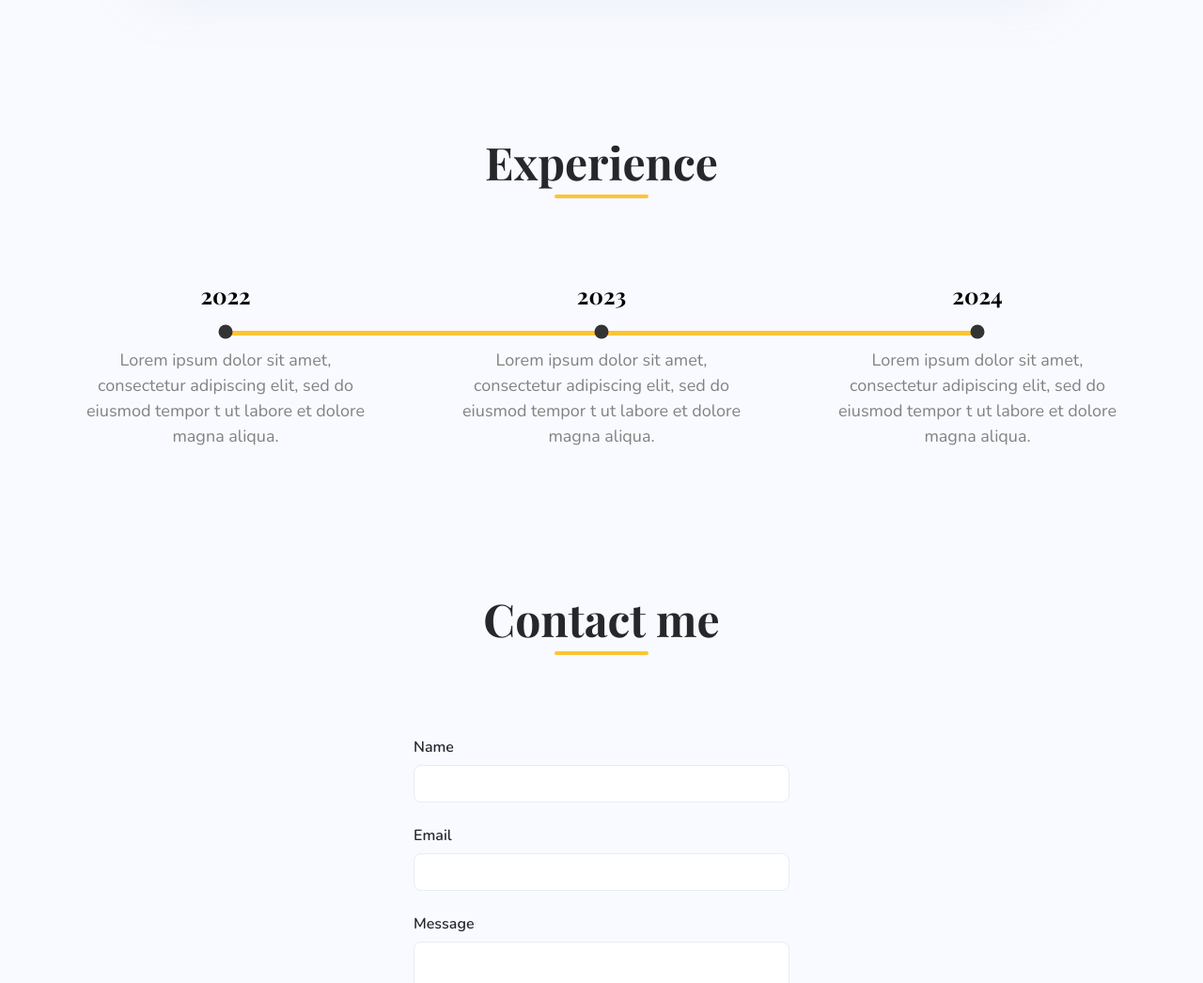
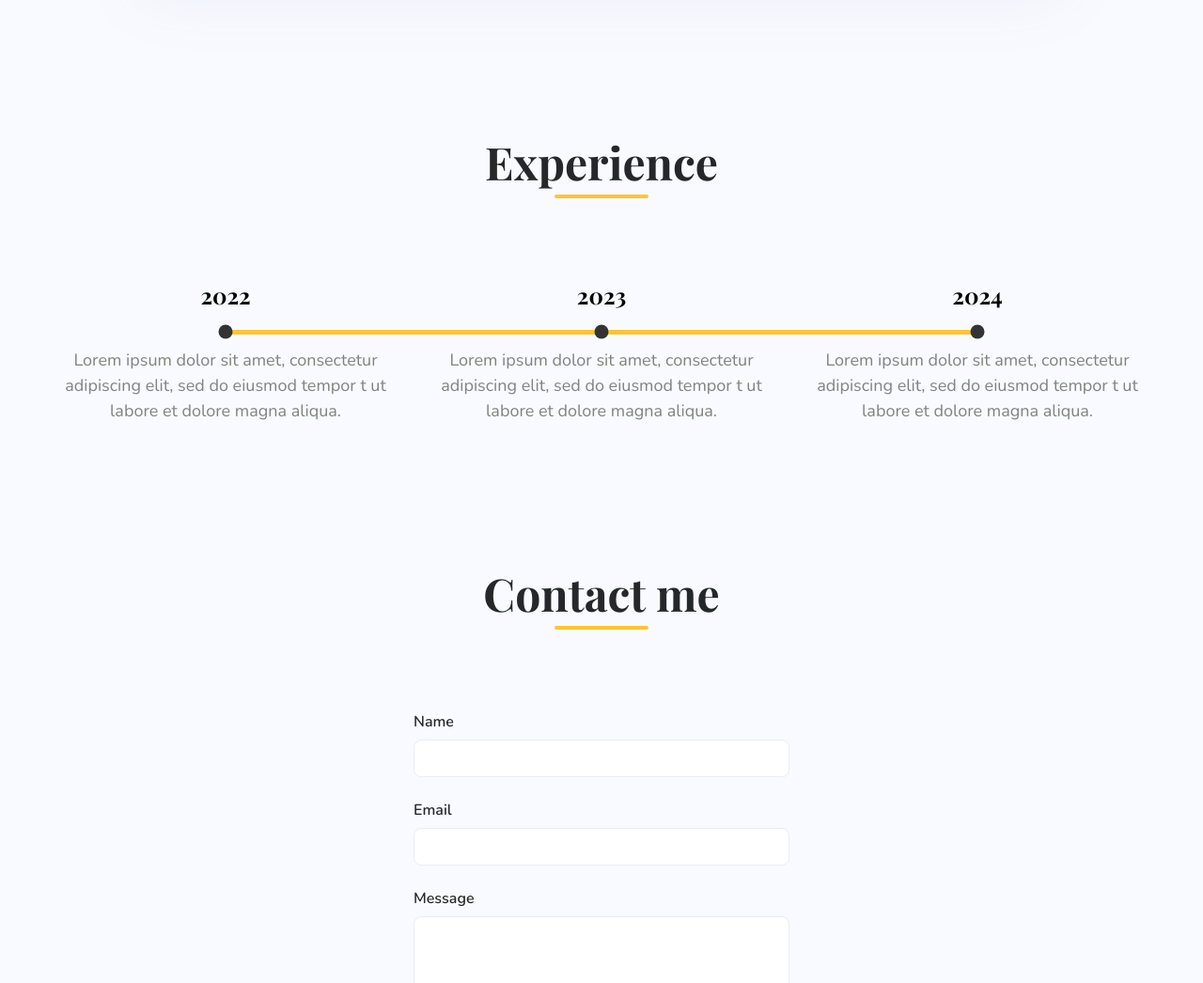
Before and after one commit to Renata-And/portfolio, a React app: page / in a window 1280 px wide. Shown: the part 3285-4331 px from the top of the page at 94% size. Built offline with nearby package versions, Linux system fonts and the light colour scheme; a web font is replaced by a local one.

Commit message:
Made adaptive layout for the Experience section

```diff
--- a/src/layout/sections/experience/Experience.tsx
+++ b/src/layout/sections/experience/Experience.tsx
@@ -11,7 +11,7 @@ export const Experience = () => {
     <StyledExperience>
       <SectionTitle>Experience</SectionTitle>
       <Container>
-        <FlexWrapper justify={'space-around'} align={'center'}>
+        <FlexWrapper justify={'space-around'} align={'center'} wrap={'wrap'}>
           <Workplace year={2022} text={'Lorem ipsum dolor sit amet, consectetur adipiscing elit, sed do eiusmod tempor t ut labore et dolore magna aliqua.'} />
           <Workplace year={2023} text={'Lorem ipsum dolor sit amet, consectetur adipiscing elit, sed do eiusmod tempor t ut labore et dolore magna aliqua.'} />
           <Workplace year={2024} text={'Lorem ipsum dolor sit amet, consectetur adipiscing elit, sed do eiusmod tempor t ut labore et dolore magna aliqua.'} />
@@ -22,21 +22,31 @@ export const Experience = () => {
 }
 
 const StyledExperience = styled.section`
-  /* outline: 1px solid blueviolet; */
+  ${FlexWrapper} {
+    @media ${theme.media.tablet} {
+      flex-direction: column;
+      gap: 30px;
+    }
+  }
 
-  ${FlexWrapper} {
+  ${FlexWrapper}:first-child {
     position: relative;
 
-    &::before {
+    &::after {
       content: '';
-      display: inline-block;
+      display: block;
       width: 67%;
       height: 5px;
       background-color: ${theme.colors.accent};
       position: absolute;
       left: 50%;
-      top: 30%;
+      top: 53px;
       transform: translateX(-50%);
+
+      @media ${theme.media.tablet} {
+        display: none;
       }
+    }
   }
+
 `
--- a/src/layout/sections/experience/workplace/Workplace.tsx
+++ b/src/layout/sections/experience/workplace/Workplace.tsx
@@ -17,9 +17,15 @@ export const Workplace = (props: WorkplacePropsType) => {
 }
 
 const StyledWorkplace = styled.div`
-  max-width: 25%;
+  flex-grow: 1;
+  width: 200px;
+  padding: 0 15px;
   text-align: center;
-  /* outline: 1px solid blueviolet; */
+
+  @media ${theme.media.tablet} {
+    width: 345px;
+    padding: 0;
+  }
 `
 
 const Year = styled.span`
```
